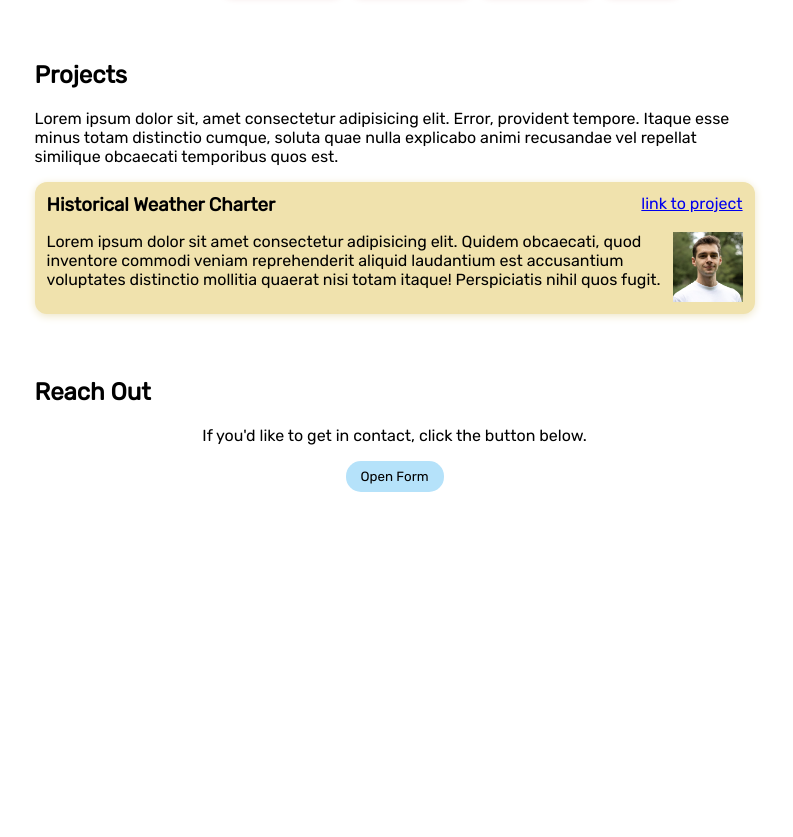
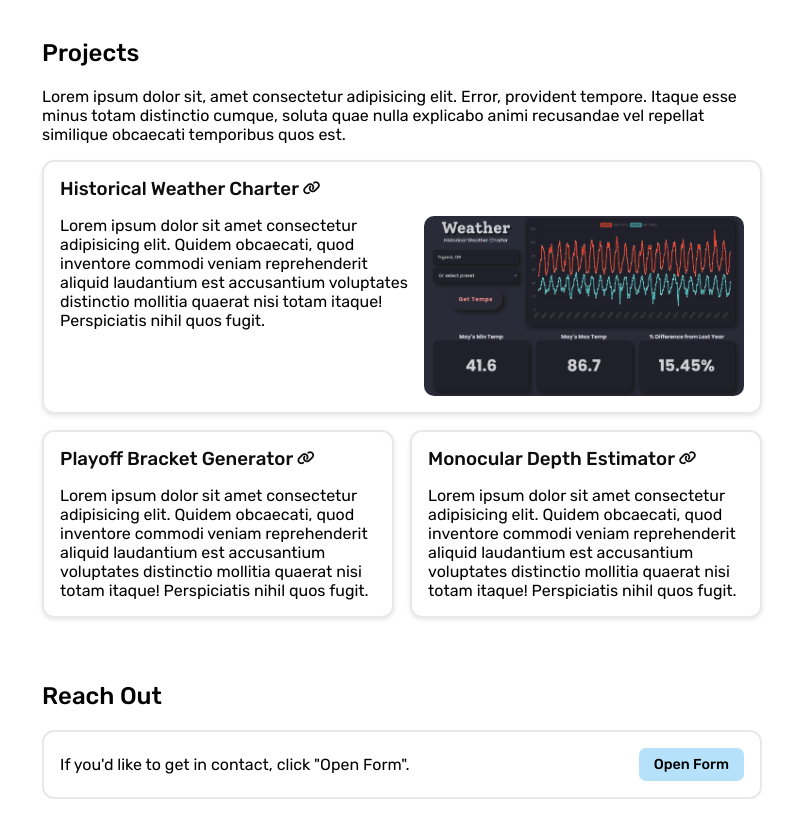
Before and after one commit to henrykaus/personal-portfolio, a plain HTML site: page index.html in a window 1280 px wide. Shown: the part 1121-1958 px from the top of the page, without its empty margins (455-1248 px from the left). Before the commit the page ends 1693 px from the top, so only its background shows below. Drawn offline with nearby package versions, Linux system fonts and the light colour scheme.

Commit message:
Polished design, added more projects

```diff
--- a/app.js
+++ b/app.js
@@ -3,11 +3,12 @@ $(document).ready(() => {
 
   $('#open-form-btn').on('click', (event) => {
     if (formIsOpen) {
-      $('#open-form-btn').text('Open Form');
+      $('#open-form-btn').text('Open Form').removeClass('contact__btn--open');
       // Delete all elements in form
       $('#contact-form').empty();
     } else {
-      $('#open-form-btn').text('Close Form');
+      $('#open-form-btn').text('Close Form').addClass('contact__btn--open');
+
       // Add all elements of the form
       $('#contact-form')
         .append(
--- a/index.html
+++ b/index.html
@@ -16,7 +16,7 @@
   <body class="site-container">
     <header class="heading">
       <h1 class="site-name">Henry Kaus</h1>
-      <p>A student, intern, and above all else a creative.</p>
+      <p>A student, an intern, and above all else a creative.</p>
       <nav class="site-nav">
         <ul class="nav__list">
           <li class="nav__item">
@@ -44,6 +44,7 @@
                 class="link-list__link"
                 href="https://www.github.com/henrykaus"
                 target="_blank"
+                aria-label="Henry's GitHub link"
               >
                 <i class="icon fa-brands fa-github"></i>
               </a>
@@ -53,6 +54,7 @@
                 class="link-list__link"
                 href="https://www.linkedin.com/in/henrykaus"
                 target="_blank"
+                aria-label="Henry's LinkedIn link"
               >
                 <i class="icon fa-brands fa-linkedin"></i>
               </a>
@@ -60,22 +62,20 @@
           </ul>
         </heading>
         <p>
-          Hi! I’m Henry.<br /><br />
-
-          I’m a Senior Computer Science undergrad at Portland State slated to
-          graduate in March 2024. Through being admitted into the PSU
+          Hi, I’m Henry — a Computer Science undergrad at Portland State slated
+          to graduate in March 2024. Through being admitted into the PSU
           Cooperative Education Program (PCEP) internship, I have been given the
           opportunity to intern across several Portland tech companies in
-          varying 6-month positions.<br /><br />
-
+          varying 6-month positions.
+          <br /><br />
           This includes a Quality Assurance Automation Engineering role at
           Trimble Viewpoint where I created API tests in Cypress, front-end UI
           tests in Selenium, and API performance tests in BlazeMeter along with
           communicating any nightly failures across several teams. In my current
           internship role, I have taken on a Software Development position with
           Jama Software creating UI components in React.js for their
-          enterprise-facing application.<br /><br />
-
+          enterprise-facing application.
+          <br /><br />
           Through my studies and job experience, I have developed a drive for
           problem-solving and a hunger to learn more. I consistently find myself
           enveloped in whatever challenge rests in front of me, making use of
@@ -97,7 +97,7 @@
                 </a>
               </div>
               <p class="work-card__location">
-                <i class="fa-regular fa-compass"></i> Portland, OR
+                <i class="fa-solid fa-earth-americas"></i> Portland, OR
               </p>
             </header>
             <p>
@@ -130,7 +130,7 @@
                 </a>
               </div>
               <p class="work-card__location">
-                <i class="fa-regular fa-compass"></i> Portland, OR
+                <i class="fa-solid fa-earth-americas"></i> Portland, OR
               </p>
             </header>
             <p>
@@ -162,7 +162,7 @@
                 </a>
               </div>
               <p class="work-card__location">
-                <i class="fa-regular fa-compass"></i> Tigard, OR
+                <i class="fa-solid fa-earth-americas"></i> Tigard, OR
               </p>
             </header>
             <p>
@@ -188,42 +188,91 @@
           quae nulla explicabo animi recusandae vel repellat similique obcaecati
           temporibus quos est.
         </p>
-        <section class="project-container">
+        <div class="projects-container">
+          <section class="project">
             <header class="card__heading">
-            <h3 class="project__name">Historical Weather Charter</h3>
+              <h3 class="project__name">
                 <a
+                  class="project__link"
                   href="https://github.com/henrykaus/historical-weather-charter"
                   target="_blank"
                 >
-              link to project
+                  Historical Weather Charter
+                  <i class="fa-solid fa-link fa-xs"></i>
                 </a>
+              </h3>
             </header>
             <div class="card__contents">
               <p class="project__description">
                 Lorem ipsum dolor sit amet consectetur adipisicing elit. Quidem
                 obcaecati, quod inventore commodi veniam reprehenderit aliquid
-              laudantium est accusantium voluptates distinctio mollitia quaerat
-              nisi totam itaque! Perspiciatis nihil quos fugit.
+                laudantium est accusantium voluptates distinctio mollitia
+                quaerat nisi totam itaque! Perspiciatis nihil quos fugit.
               </p>
               <img
                 class="card__image"
-              src="img/Headshot.jpg"
-              alt=""
-              width="70"
-              height="70"
+                src="img/weather-charter.png"
+                alt="Screenshot of Historical Weather Charter project"
+                width="320"
+                height="180"
               />
             </div>
           </section>
+          <section class="project">
+            <header class="card__heading">
+              <h3 class="project__name">
+                <a
+                  class="project__link"
+                  href="https://github.com/henrykaus/playoff-brackets"
+                  target="_blank"
+                >
+                  Playoff Bracket Generator
+                  <i class="fa-solid fa-link fa-xs"></i>
+                </a>
+              </h3>
+            </header>
+            <div class="card__contents">
+              <p class="project__description">
+                Lorem ipsum dolor sit amet consectetur adipisicing elit. Quidem
+                obcaecati, quod inventore commodi veniam reprehenderit aliquid
+                laudantium est accusantium voluptates distinctio mollitia
+                quaerat nisi totam itaque! Perspiciatis nihil quos fugit.
+              </p>
+            </div>
+          </section>
+          <section class="project">
+            <header class="card__heading">
+              <h3 class="project__name">
+                <a
+                  class="project__link"
+                  href="https://github.com/henrykaus/monocular-depth-estimation"
+                  target="_blank"
+                >
+                  Monocular Depth Estimator
+                  <i class="fa-solid fa-link fa-xs"></i>
+                </a>
+              </h3>
+            </header>
+            <div class="card__contents">
+              <p class="project__description">
+                Lorem ipsum dolor sit amet consectetur adipisicing elit. Quidem
+                obcaecati, quod inventore commodi veniam reprehenderit aliquid
+                laudantium est accusantium voluptates distinctio mollitia
+                quaerat nisi totam itaque! Perspiciatis nihil quos fugit.
+              </p>
+            </div>
+          </section>
+        </div>
       </article>
       <article class="site-article" id="contact">
         <h2>Reach Out</h2>
         <div class="contact__content">
-          <p class="contact__description">
-            If you'd like to get in contact, click the button below.
-          </p>
+          <div class="contact__description">
+            <p>If you'd like to get in contact, click "Open Form".</p>
             <button class="contact__btn" id="open-form-btn">Open Form</button>
           </div>
           <form action="" class="contact__form" id="contact-form"></form>
+        </div>
       </article>
     </main>
   </body>
--- a/styles.css
+++ b/styles.css
@@ -1,32 +1,44 @@
-@import url('https://fonts.googleapis.com/css2?family=Fira+Mono:wght@400;500&family=Inconsolata:wght@500;600&family=Rubik&family=Space+Mono:wght@400;700&family=Work+Sans&display=swap');
+@import url('https://fonts.googleapis.com/css2?family=Inconsolata:wght@500;600&family=Rubik:wght@400;500&display=swap');
+
 * {
   box-sizing: border-box;
 }
 
 body {
   font-family: Rubik, sans-serif;
+  font-weight: 400;
   margin: 0;
+  --white: #ffffff;
+  --lightgray: #e8e8e8;
+  --gray: #9e9e9e;
+  --darkgray: #292929;
   --black: #0d0d0d;
-  --darkgray: #292929;
-  --accent-blue: #b5e2fa;
-  --accent-darkblue: #8ed5fa;
-  --accent-orange: #efa7a7;
-  --shadow-pink: #e8c8c8;
-  --accent-vanilla: #f0e2ad;
-  --shadow-vanilla: #ede5c5;
-  --accent-beige: #f9f7f3;
+  --blue: #b5e2fa;
+  --darkblue: #8ed5fa;
+  --darkerblue: #3ab1f0;
+  --lightred: #e8c8c8;
+  --red: #fcbcb8;
+  --darkred: #fa9791;
   --code-font: 'Inconsolata', Consolas, 'Courier New', Courier, monospace;
   --code-weight: 600;
+}
+
+h1,
+h2,
+h3,
+h4,
+h5,
+h6 {
+  font-weight: 500;
 }
 
 button,
 input[type='text'],
 input[type='email'],
+input[type='submit'],
 textarea {
   font-family: Rubik, sans-serif;
 }
-/* Fira Mono 500 */
-/* Inconsolata 600 */
 
 .site-container {
   display: flex;
@@ -102,18 +114,26 @@ textarea {
   display: inline;
 }
 
+.link-list__item:not(:last-child) {
+  margin-right: 0.3em;
+}
+
 .link-list__link {
   text-decoration: none;
   color: var(--black);
 }
 
 .icon {
-  width: 1.5em;
-  height: 1.5em;
+  width: 1.75em;
+  height: 1.75em;
 }
 
 .link-list__link:hover {
-  color: var(--accent-orange);
+  color: var(--darkblue);
+}
+
+.about__description {
+  margin-top: 0;
 }
 
 /* Work Experience */
@@ -123,6 +143,10 @@ textarea {
   column-gap: 10px;
   align-items: baseline;
   margin-bottom: 2em;
+}
+
+.work-card:first-of-type {
+  margin-top: 2.25em;
 }
 
 .card__heading {
@@ -145,7 +169,7 @@ textarea {
 
 .work-card__location {
   display: flex;
-  align-items: center;
+  align-items: flex-start;
   gap: 5px;
   margin: 0;
   color: var(--darkgray);
@@ -157,7 +181,7 @@ textarea {
 .skill {
   display: inline;
   margin: 0;
-  background: #fcbcb8;
+  background: var(--red);
   padding: 5px 8px;
   border-radius: 11px;
   line-height: 30px;
@@ -165,7 +189,8 @@ textarea {
   font-weight: 600;
   font-size: 14px;
   white-space: nowrap;
-  box-shadow: 0px 2px 8px var(--shadow-pink);
+  box-shadow: 0px 2px 8px var(--lightred);
+  -webkit-box-shadow: 0px 2px 8px var(--lightred);
 }
 
 .skill:not(:last-child) {
@@ -173,15 +198,42 @@ textarea {
 }
 
 /* Projects */
-.project-container {
-  background: var(--accent-vanilla);
-  padding: 12px;
+.projects-container {
+  display: grid;
+  grid-template-columns: 0.5fr 0.5fr;
+  gap: 1em;
+}
+
+.project {
+  padding: 1em;
+  border: 2px solid var(--lightgray);
   border-radius: 12px;
-  box-shadow: 0px 2px 8px var(--shadow-vanilla);
+  box-shadow: 0px 2px 4px var(--lightgray);
+  -webkit-box-shadow: 0px 2px 4px var(--lightgray);
+}
+
+.project:first-of-type {
+  grid-column-start: span 2;
+}
+
+.project:hover {
+  border: 2px solid var(--blue);
+  box-shadow: 0px 2px 4px var(--blue);
+  -webkit-box-shadow: 0px 2px 4px var(--blue);
 }
 
 .project__name {
   margin: 0;
+}
+
+.project__link {
+  text-decoration: none;
+  color: var(--black);
+}
+
+.project__link:hover {
+  text-decoration: underline;
+  color: var(--darkerblue);
 }
 
 .project__description {
@@ -195,32 +247,65 @@ textarea {
 
 .card__image {
   margin-top: 1em;
+  border-radius: 10px;
 }
 
 /* Contact Form */
 .contact__content {
-  text-align: center;
+  border: 2px solid var(--lightgray);
+  padding: 1em;
+  border-radius: 12px;
+  margin-bottom: 2em;
+}
+
+.contact__description {
+  display: flex;
+  justify-content: space-between;
+  align-items: center;
+}
+
+.contact__description > * {
+  display: inline-block;
+  margin: 0;
 }
 
 .contact__btn,
 .input-submit {
-  background-color: var(--accent-blue);
+  background-color: var(--blue);
   border: none;
   border-radius: 15px;
   padding: 8px 15px;
+  font-size: 0.9em;
+  font-weight: 500;
 }
 
 .contact__btn:hover,
 .input-submit:hover {
-  background-color: var(--accent-darkblue);
+  background-color: var(--darkerblue);
   cursor: pointer;
+  color: var(--white);
+}
+
+.contact__btn {
+  border-radius: 7px;
+}
+
+.contact__btn--open {
+  background-color: var(--red);
+}
+
+.contact__btn--open:hover {
+  background-color: var(--darkred);
 }
 
 .contact__form {
   display: grid;
   gap: 10px;
-  grid-template-columns: 50% 50%;
-  margin: 2em 0;
+  grid-template-columns: 0.5fr 0.5fr;
+}
+
+.contact__form:has(input) {
+  margin-top: 2em;
 }
 
 .contact__reason-container,
@@ -230,6 +315,7 @@ textarea {
 
 .contact__label {
   display: block;
+  margin-bottom: 6px;
 }
 
 .input-submit {
@@ -240,9 +326,14 @@ textarea {
 .input-reason {
   width: 100%;
   border: none;
-  border: 1px solid lightgray;
+  border: 2px solid var(--lightgray);
   border-radius: 3px;
   padding: 5px 7px;
+}
+
+.input-text:focus,
+.input-reason:focus {
+  outline-color: var(--darkblue);
 }
 
 @media (max-width: 750px) {
```
Also changed, not shown: img/weather-charter.png (added). Lines whose indentation alone changed are shown as unchanged.
